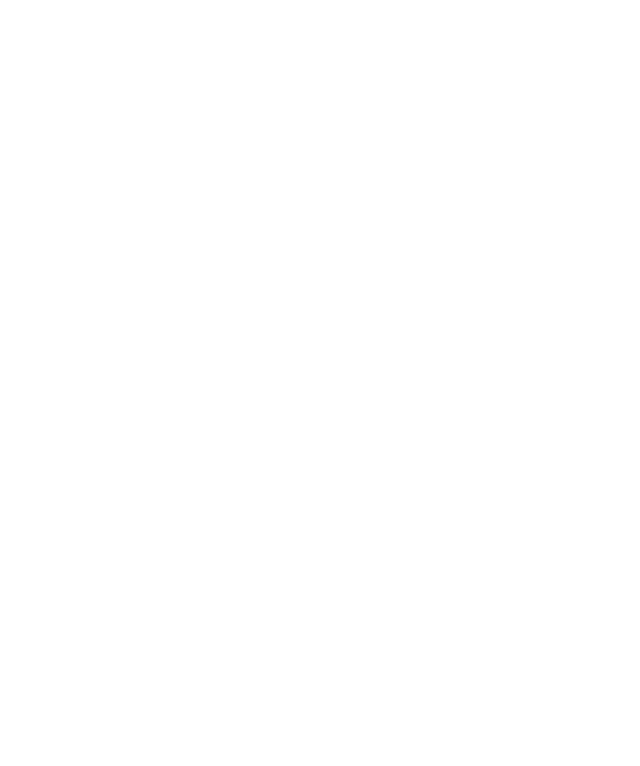
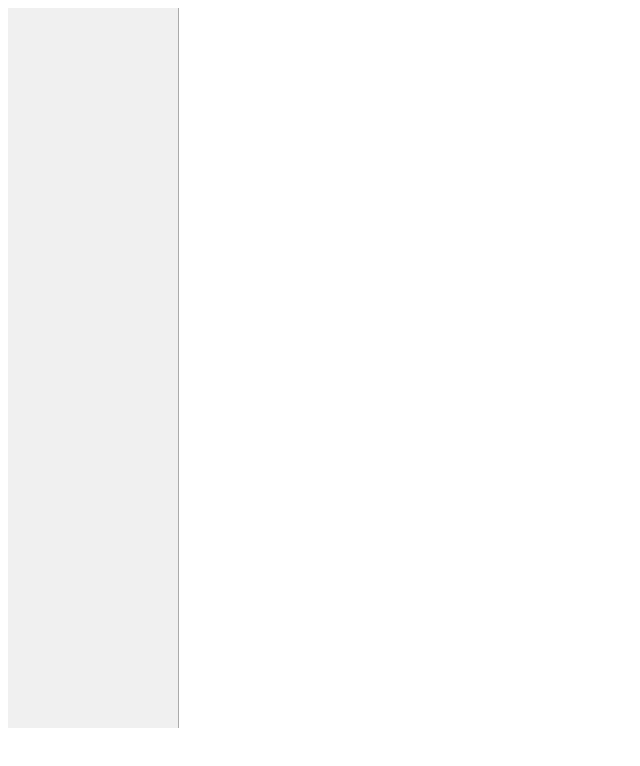
Before and after one commit to fireworks843/New-Website, a plain HTML site: page index.html in a window 1280 px wide. Shown: the whole page, without its empty margins (0-640 px from the left). Drawn offline with Linux system fonts and the light colour scheme.

Commit message:
Update style2.css

```diff
--- a/style2.css
+++ b/style2.css
@@ -22,5 +22,15 @@
 }
 
 /* add side bar functionality */
+.sidebar {
+  overflow-y: scroll;
+  min-width: 150px;
+  position: fixed;
+  height: 100%;
+  background: #f0f0f0;
+  border-right: 1px #aaa solid;
+  padding-right: 20px;
+  height: calc(100% - 80px); /* mess with this till it covers both top and bottom bar */
 
+}
 /* add website style scheme */
```
